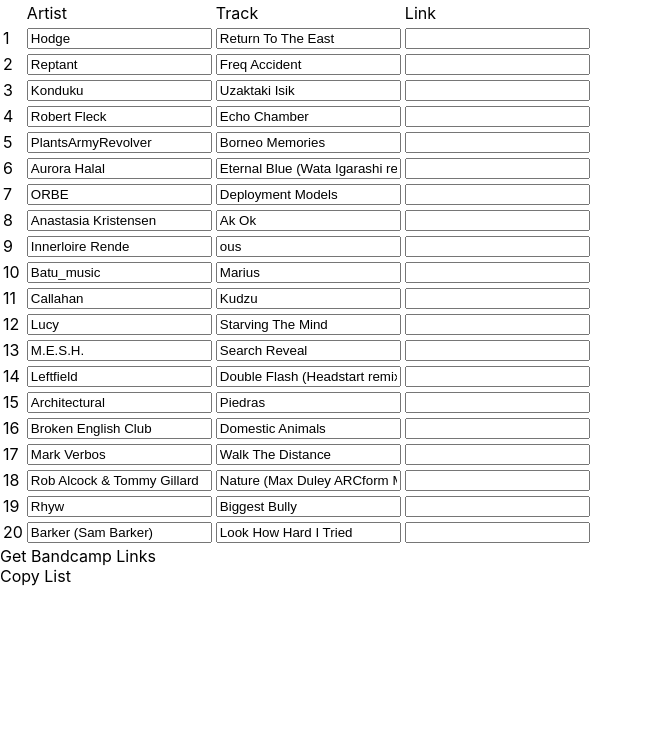
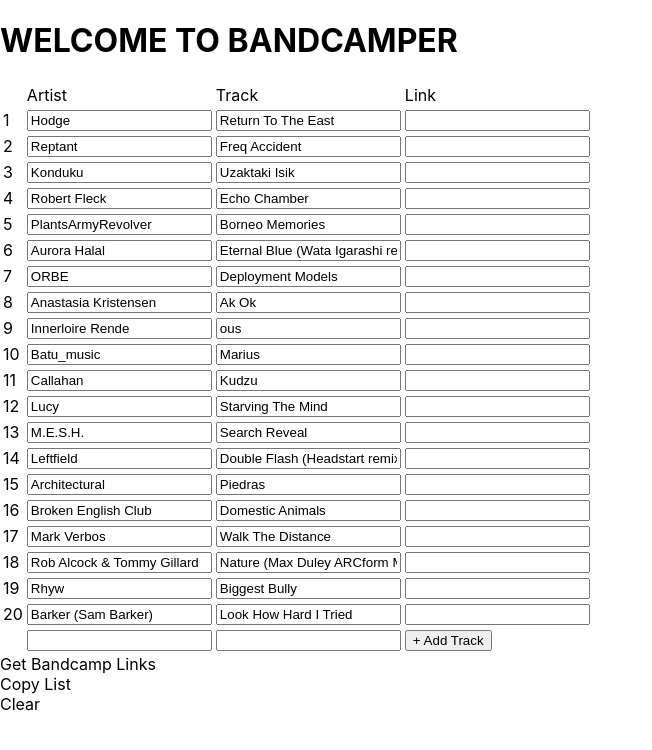
Before and after one commit to walidvb/bandcamper, a Next.js app: page / in a window 1280 px wide. Shown: the top 750 px of the page, without its empty margins (0-652 px from the left). Built offline with nearby package versions, Linux system fonts and the light colour scheme.

Commit message:
adds images

```diff
--- a/components/TrackRow.js
+++ b/components/TrackRow.js
@@ -1,7 +1,8 @@
 import Axios from 'axios';
 import { useEffect, useState } from 'react';
 
-const TrackRow = ({ artist, name, url, dispatch, idx, fetchRequested }) => {
+const TrackRow = ({ track, dispatch, idx }) => {
+  const { artist, name, url, imageUrl, fetchRequested } = track
   const [loading, setLoading] = useState(false)
   const [error, setError] = useState(false)
 
@@ -20,14 +21,22 @@
         artist,
         name
       })
-      dispatch({ type: 'BANDCAMP_FOUND', payload: { idx, ...data }})
+      dispatch({ type: 'UPDATE_TRACK', payload: { idx, ...data }})
     }catch(err){
       dispatch({ type: 'BANDCAMP_NOT_FOUND', payload: { idx } })
       setError(true)
     }
     setLoading(false)
+  }
 
-  }
+  const onChange = ({ target: { value, name } }) => dispatch({
+    type: 'UPDATE_TRACK',
+    payload: {
+      idx,
+      ...track,
+      [name]: value
+    }
+  })
 
   const cellClasses = "pb-2 pr-2"
   return (
@@ -36,13 +45,18 @@
         <div>{idx+1}</div>
       </td>
       <td className={cellClasses}>
-        <input className="w-full px-2 py-1 rounded-sm bg-blue-100" type="text" defaultValue={artist} />
+        <input onChange={onChange} name="artist" className="w-full px-2 py-1 rounded-sm bg-blue-100" type="text" defaultValue={artist} />
       </td>
       <td className={cellClasses}>
-        <input className="w-full px-2 py-1 rounded-sm bg-blue-100" type="text" defaultValue={name} />
+        <input onChange={onChange} name="name" className="w-full px-2 py-1 rounded-sm bg-blue-100" type="text" defaultValue={name} />
       </td>
       <td className={cellClasses}>
-        <input className="w-full px-2 py-1 rounded-sm bg-blue-100" type="text" defaultValue={url} />
+        <input onChange={onChange} name="url" className="w-full px-2 py-1 rounded-sm bg-blue-100" type="text" defaultValue={url} />
+      </td>
+      <td className="py-0">
+        {imageUrl && <a href={url} target="_blank">
+          <img src={imageUrl} className="h-6 w-auto"/>
+        </a> }
       </td>
       <td className={cellClasses}>
         <div className={`cursor-pointer ${loading && "animate-bounce cursor-none"} text-blue-300`} onClick={query}>
--- a/components/TracksTable.js
+++ b/components/TracksTable.js
@@ -1,9 +1,46 @@
-import React from 'react'
+import React, { useState } from 'react'
 import TrackRow from '../components/TrackRow';
+
+const TrackNew = ({ dispatch }) => {
+  const [track, setTrack] = useState({})
+
+  const onChange = ({ target: { value, name } }) => setTrack({
+    ...track,
+    [name]: value
+  })
+
+  const onAdd = () => {
+    dispatch({
+      type: 'ADD_TRACK',
+      payload: { track, fetchRequested: true }
+    })
+    setTrack({})
+  }
+  const cellClasses = "pb-2 pr-2"
+  return (
+    <tr className="">
+      <td className={cellClasses}>
+
+      </td>
+      <td className={cellClasses}>
+        <input onChange={onChange} name="artist" className="w-full px-2 py-1 rounded-sm bg-blue-100" type="text" value={track.artist || ''} />
+      </td>
+      <td className={cellClasses}>
+        <input onChange={onChange} name="name" className="w-full px-2 py-1 rounded-sm bg-blue-100" type="text" value={track.name || ''} />
+      </td>
+      <td className={cellClasses}>
+        <input type="submit" onClick={onAdd} className="w-full px-2 py-1 rounded-sm bg-blue-100 text-center border border-blue-500 border-dashed cursor-pointer" value="+ Add Track" />
+      </td>
+      <td className={cellClasses}>
+
+      </td>
+    </tr>
+  )
+}
 
 export default ({ tracks, dispatch}) => {
   return <div className="mx-auto container py-8">
-    <table className="w-full text-blue-800">
+    <table className="w-full text-blue-800 text-center">
       <thead>
         <tr>
           <td className="pb-4 font-bold"></td>
@@ -13,7 +50,8 @@
         </tr>
       </thead>
       <tbody>
-        {tracks.map((t, i) => <TrackRow idx={i} key={t.name} dispatch={dispatch} {...t} />)}
+        {tracks.map((t, i) => <TrackRow idx={i} key={i} dispatch={dispatch} track={t} />)}
+        <TrackNew dispatch={dispatch} />
       </tbody>
     </table>
   </div>
--- a/components/hooks/useSingleTrack.js
+++ b/components/hooks/useSingleTrack.js
@@ -10,11 +10,15 @@
 const reducer = (state, { type, payload }) => {
   const { idx, ...track } = payload
   switch(type){
+    case 'CLEAR_LIST':
+      return []
     case 'FETCH_REMAINING':
       return state.map((t) => ({ ...t, fetchRequested: !t.url }))
     case 'BANDCAMP_NOT_FOUND':
       return state.map((t, i) => i === idx ? { ...t, fetchRequested: false, } : t)
-    case 'BANDCAMP_FOUND':
+    case 'ADD_TRACK':
+      return [...state, {...payload.track, idx: state.length }]
+    case 'UPDATE_TRACK':
       return state.map((t, i) => i === idx ? track : t)
     default:
       return state
--- a/pages/index.js
+++ b/pages/index.js
@@ -1,6 +1,5 @@
 import React from 'react'
 import useTracks from '../components/hooks/useSingleTrack';
-import TrackRow from '../components/TrackRow';
 import TracksTable from '../components/TracksTable';
 import EnhancedTrackList from '../components/hooks/EnhancedTrackList';
 
@@ -32,17 +31,25 @@
 
 export default () => {
   const { tracks, dispatch } = useTracks(initalTracks)
-
+  console.log(tracks)
   return <div className="mx-auto container py-8">
+    <h1 className="uppercase text-4xl text-center font-bold ">
+      WELCOME TO BANDCAMPER
+    </h1>
     <TracksTable tracks={tracks} dispatch={dispatch} />
-    <div className="flex">
+    <div className="flex justify-end">
       <div
         className={`${BUTTON_CLASSES} mr-6`}
         onClick={() => dispatch({ type: 'FETCH_REMAINING', payload: {} })}
       >
         Get Bandcamp Links
       </div>
-      <EnhancedTrackList tracks={tracks} />
+      <div className="mr-6">
+        <EnhancedTrackList tracks={tracks} />
+      </div>
+      <div className={BUTTON_CLASSES} onClick={() => dispatch({ type: 'CLEAR_LIST', payload: {} })}>
+        Clear
+      </div>
     </div>
   </div>
 }
```
